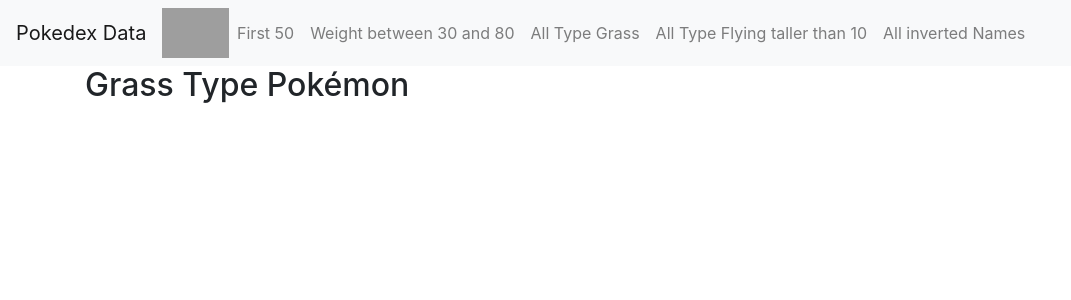
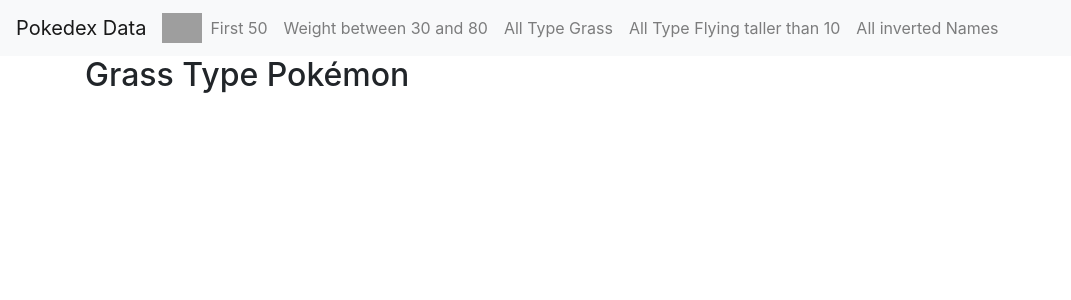
Before and after one commit to nicoleprevid/pokedex-data, a Django app: page /grass_type/ in a window 1280 px wide. Shown: the top 300 px of the page, without its empty margins (0-1071 px from the left). Run offline with Django 5.2, Linux system fonts and the light colour scheme; data that the repository does not hold is empty; some libraries are stand-ins or nearby versions; grey boxes are pictures that could not be loaded.

Commit message:
feat(base.html): changing img size

```diff
--- a/pokemon_analysis/templates/pokemon_analysis/base.html
+++ b/pokemon_analysis/templates/pokemon_analysis/base.html
@@ -58,7 +58,7 @@
                 class="navbar-toggler-icon"></span></button>
         <div class="collapse navbar-collapse" id="navbarNav">
             <img src="https://www.pngall.com/wp-content/uploads/4/Pokeball-PNG-Download-Image.png"
-                style="height: 50px;" />
+                style="height: 30px;" />
             <ul class="navbar-nav">
                 <li class="nav-item">
                     <a class="nav-link" href="{% url 'list_first_50' %}">First 50</a>
```
